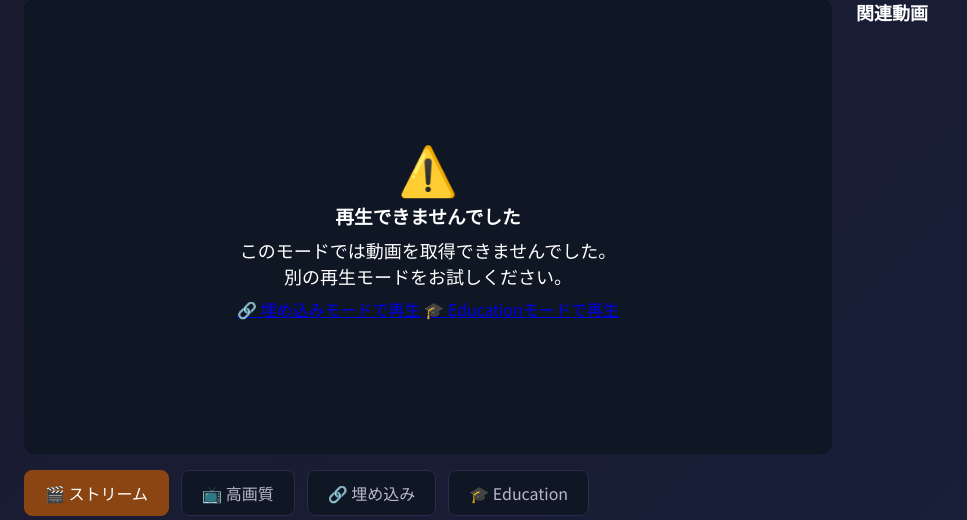
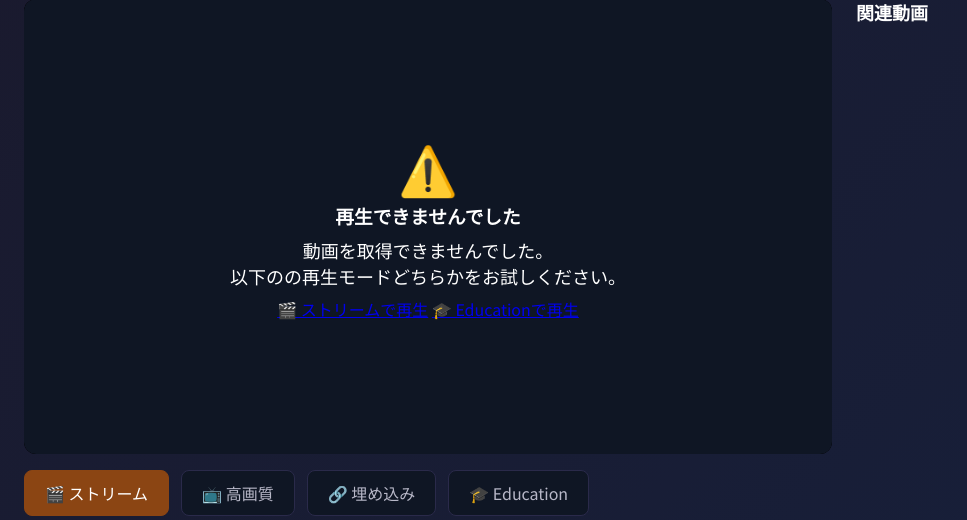
Before and after one commit to cake-wakame/choco-tube-bate, a Flask app: page /watch?v=dQw4w9WgXcQ in a window 1280 px wide. Shown: the part 89-609 px from the top of the page, without its empty margins (0-967 px from the left). Run offline with Flask 2, Linux system fonts and the light colour scheme; data that the repository does not hold is empty; some libraries are stand-ins or nearby versions.

Commit message:
Update watch.html

```diff
--- a/templates/watch.html
+++ b/templates/watch.html
@@ -48,10 +48,10 @@
                     <div class="error-content">
                         <span class="error-icon">⚠️</span>
                         <h3>再生できませんでした</h3>
-                        <p>このモードでは動画を取得できませんでした。<br>別の再生モードをお試しください。</p>
+                        <p>動画を取得できませんでした。<br>以下のの再生モードどちらかをお試しください。</p>
                         <div class="error-actions">
-                            <a href="/ume?v={{ video_id }}" class="error-btn primary">🔗 埋め込みモードで再生</a>
-                            <a href="/edu?v={{ video_id }}" class="error-btn">🎓 Educationモードで再生</a>
+                            <a href="/watch?v={{ video_id }}" class="error-btn primary">🎬 ストリームで再生</a>
+                            <a href="/edu?v={{ video_id }}" class="error-btn">🎓 Educationで再生</a>
                         </div>
                     </div>
                 </div>
```
